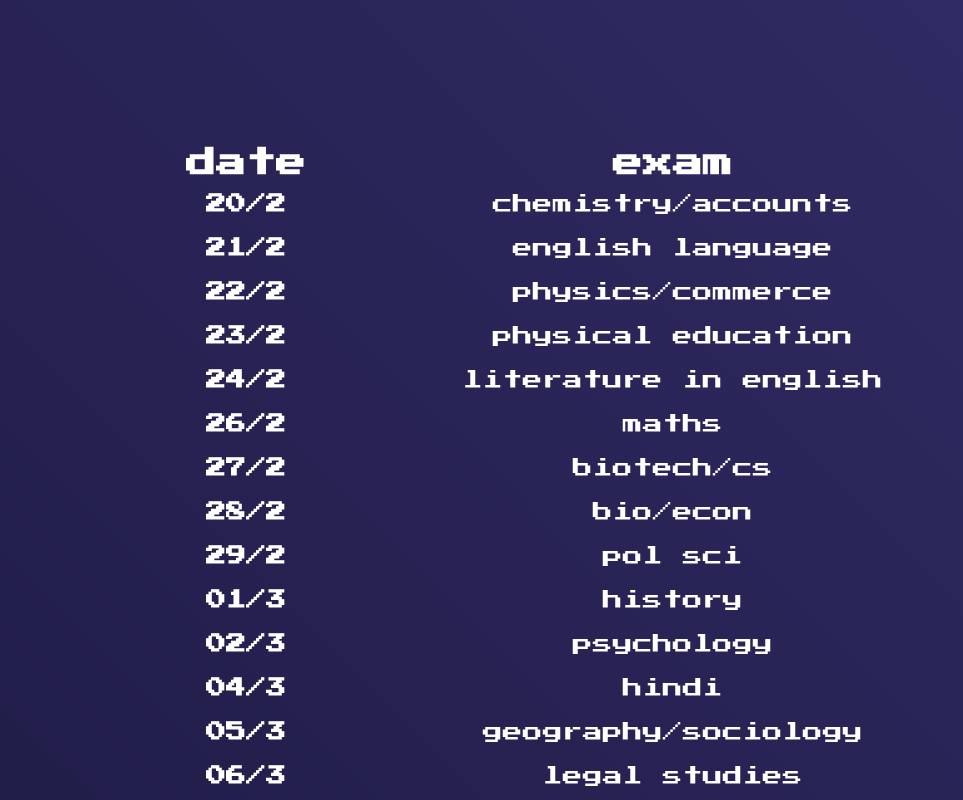
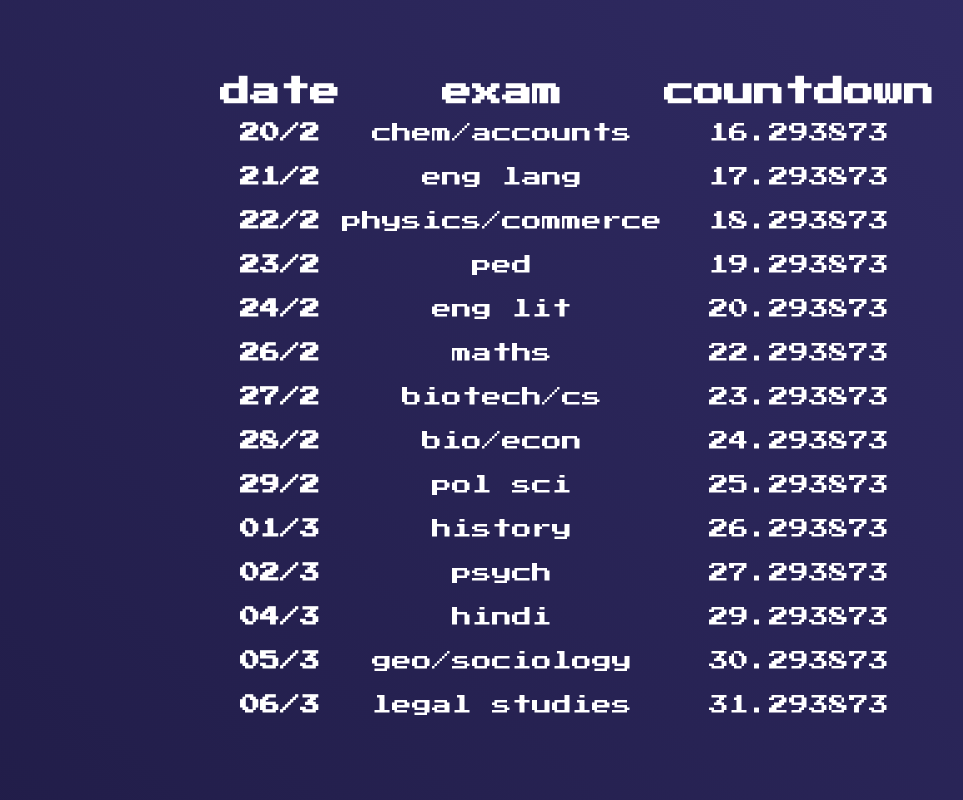
Before and after one commit to cskartikey/examCountdown, a Next.js app: page /countdown/schedule in a window 1280 px wide. Shown: the whole page, without its empty margins (63-1026 px from the left). Built offline with nearby package versions, Linux system fonts and the light colour scheme.

Commit message:
Added seperate countdowns

```diff
--- a/app/page.tsx
+++ b/app/page.tsx
@@ -11,7 +11,7 @@ const Home: React.FC = () => {
       <Head>
         <title>grind.</title>
       </Head>
-      <CountdownTimer />
+      <CountdownTimer targetDate="2024-02-20" isHero={true} />
     </div>
   );
 };
--- a/app/schedule/page.tsx
+++ b/app/schedule/page.tsx
@@ -1,109 +1,150 @@
-import Head from "next/head";
-
+import CountdownTimer from "@/components/CountDownTimer";
 export const metadata = {
   title: "schedule.",
 };
 
 export default function Schedule() {
   return (
-    <main className="flex min-h-screen flex-col items-center justify-between pt-36">
-      <Head>
-        <title>Schedule</title>
-      </Head>
-      <table className="w-4/6 text-white table-auto text-center">
+    <main className="flex min-h-screen flex-col items-center justify-center">
+      <div className="overflow-x-auto">
+        <table className="text-white table-auto text-center">
           <thead>
-          <tr className="text-lg lg:text-3xl">
+            <tr className="text-sm lg:text-3xl">
               <th>date</th>
               <th>exam</th>
+              <th>countdown</th>
             </tr>
           </thead>
-        <tbody className="text-center text-sm lg:text-xl">
+          <tbody className="text-center text-xs lg:text-xl">
             <tr>
               <th scope="row" className="py-2 whitespace-nowrap">
                 20/2
               </th>
-            <td>chemistry/accounts</td>
+              <td>chem/accounts</td>
+              <td>
+                <CountdownTimer targetDate="2024-02-20" isHero={false} />
+              </td>
             </tr>
             <tr>
               <th scope="row" className="py-2 whitespace-nowrap">
                 21/2
               </th>
-            <td>english language</td>
+              <td>eng lang</td>
+              <td>
+                <CountdownTimer targetDate="2024-02-21" isHero={false} />
+              </td>
             </tr>
             <tr>
               <th scope="row" className="py-2 whitespace-nowrap">
                 22/2
               </th>
               <td>physics/commerce</td>
+              <td>
+                <CountdownTimer targetDate="2024-02-22" isHero={false} />
+              </td>
             </tr>
             <tr>
               <th scope="row" className="py-2 whitespace-nowrap">
                 23/2
               </th>
-            <td>physical education</td>
+              <td>ped</td>
+              <td>
+                <CountdownTimer targetDate="2024-02-23" isHero={false} />
+              </td>
             </tr>
             <tr>
               <th scope="row" className="py-2 whitespace-nowrap">
                 24/2
               </th>
-            <td>literature in english</td>
+              <td>eng lit</td>
+              <td>
+                <CountdownTimer targetDate="2024-02-24" isHero={false} />
+              </td>
             </tr>
             <tr>
               <th scope="row" className="py-2 whitespace-nowrap">
                 26/2
               </th>
               <td>maths</td>
+              <td>
+                <CountdownTimer targetDate="2024-02-26" isHero={false} />
+              </td>
             </tr>
             <tr>
               <th scope="row" className="py-2 whitespace-nowrap">
                 27/2
               </th>
               <td>biotech/cs</td>
+              <td>
+                <CountdownTimer targetDate="2024-02-27" isHero={false} />
+              </td>
             </tr>
             <tr>
               <th scope="row" className="py-2 whitespace-nowrap">
                 28/2
               </th>
               <td>bio/econ</td>
+              <td>
+                <CountdownTimer targetDate="2024-02-28" isHero={false} />
+              </td>
             </tr>
             <tr>
               <th scope="row" className="py-2 whitespace-nowrap">
                 29/2
               </th>
               <td>pol sci</td>
+              <td>
+                <CountdownTimer targetDate="2024-02-29" isHero={false} />
+              </td>
             </tr>
             <tr>
               <th scope="row" className="py-2 whitespace-nowrap">
                 01/3
               </th>
               <td>history</td>
+              <td>
+                <CountdownTimer targetDate="2024-03-01" isHero={false} />
+              </td>
             </tr>
             <tr>
               <th scope="row" className="py-2 whitespace-nowrap">
                 02/3
               </th>
-            <td>psychology</td>
+              <td>psych</td>
+              <td>
+                <CountdownTimer targetDate="2024-03-02" isHero={false} />
+              </td>
             </tr>
             <tr>
               <th scope="row" className="py-2 whitespace-nowrap">
                 04/3
               </th>
               <td>hindi</td>
+              <td>
+                <CountdownTimer targetDate="2024-03-04" isHero={false} />
+              </td>
             </tr>
             <tr>
               <th scope="row" className="py-2 whitespace-nowrap">
                 05/3
               </th>
-            <td>geography/sociology</td>
+              <td>geo/sociology</td>
+              <td>
+                <CountdownTimer targetDate="2024-03-05" isHero={false} />
+              </td>
             </tr>
             <tr>
               <th scope="row" className="py-2 whitespace-nowrap">
                 06/3
               </th>
               <td>legal studies</td>
+              <td>
+                <CountdownTimer targetDate="2024-03-06" isHero={false} />
+              </td>
             </tr>
           </tbody>
         </table>
+      </div>
     </main>
   );
 }
--- a/components/CountDownTimer.tsx
+++ b/components/CountDownTimer.tsx
@@ -3,11 +3,19 @@
 import { useState, useEffect } from "react";
 import Link from "next/link";
 
-const CountdownTimer: React.FC = () => {
+interface CountdownTimerProps {
+  targetDate?: string;
+  isHero?: boolean;
+}
+
+const CountdownTimer: React.FC<CountdownTimerProps> = ({
+  targetDate,
+  isHero,
+}) => {
   const calculateTimeLeft = () => {
-    const targetDate = new Date("2024-02-20T00:00:00Z").getTime();
+    const targetDateInMillis = new Date(targetDate).getTime();
     const now = new Date().getTime();
-    const difference = targetDate - now;
+    const difference = targetDateInMillis - now;
 
     let days = Math.floor(difference / (1000 * 60 * 60 * 24));
     let hours = Math.floor(
@@ -15,12 +23,14 @@ const CountdownTimer: React.FC = () => {
     );
     let minutes = Math.floor((difference % (1000 * 60 * 60)) / (1000 * 60));
     let seconds = Math.floor((difference % (1000 * 60)) / 1000);
+    let dayDec = (difference / (1000 * 60 * 60 * 24)).toFixed(6);
 
     return {
       days: padZero(days),
       hours: padZero(hours),
       minutes: padZero(minutes),
       seconds: padZero(seconds),
+      dayDec: dayDec,
     };
   };
 
@@ -33,29 +43,42 @@ const CountdownTimer: React.FC = () => {
     hours: string;
     minutes: string;
     seconds: string;
+    dayDec: string;
   }>({
     days: "00",
     hours: "00",
     minutes: "00",
     seconds: "00",
+    dayDec: "00",
   });
 
   useEffect(() => {
     const timer = setTimeout(() => {
       setTimeLeft(calculateTimeLeft());
-    }, 1000);
+    }, 100);
 
     return () => clearTimeout(timer);
   });
 
   return (
     <div className="flex flex-col items-center justify-center text-center text-white">
-      <h1 className="text-3xl lg:text-5xl">{`${timeLeft.days}:${timeLeft.hours}:${timeLeft.minutes}:${timeLeft.seconds}`}</h1>
-      <h1 className="text-sm lg:text-2xl">
+      {isHero ? (
+        <h1 className="text-3xl lg:text-5xl">{`${timeLeft.days}:${timeLeft.hours}:${timeLeft.minutes}:${timeLeft.seconds}`}</h1>
+      ) : (
+        <h1 className="text-sm lg:text-xl">{`${timeLeft.dayDec}`}</h1>
+      )}
+
+      <h1 className={isHero ? "text-sm lg:text-2xl" : "hidden"}>
         <span className="animate-pulse">grind</span>{" "}
         <span className="line-through">or get grinded</span>
       </h1>
-      <div className="flex flex-row gap-x-4 my-4 underline text-base lg:text-xl">
+      <div
+        className={
+          isHero
+            ? "flex flex-row gap-x-4 my-4 underline text-base lg:text-xl"
+            : "hidden"
+        }
+      >
         <Link href="/schedule">schedule</Link>
         <Link href="https://open.spotify.com/genre/0JQ5IMCbQBLrJ8yYHGwaev">
           music
```
Lines whose indentation alone changed are shown as unchanged.
